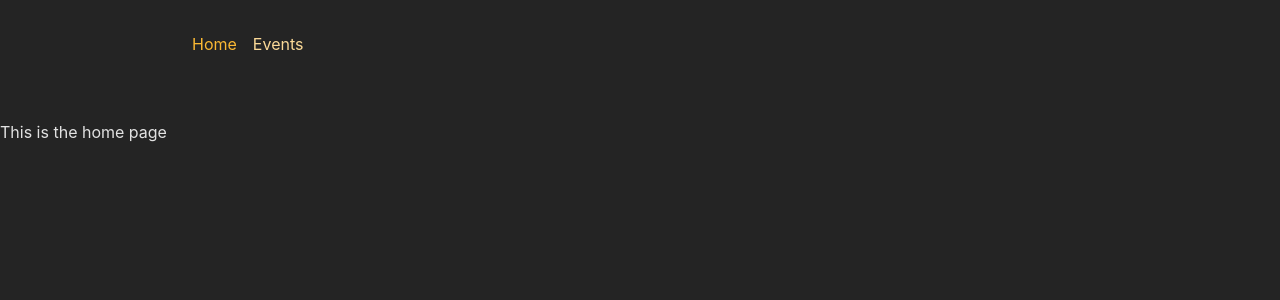
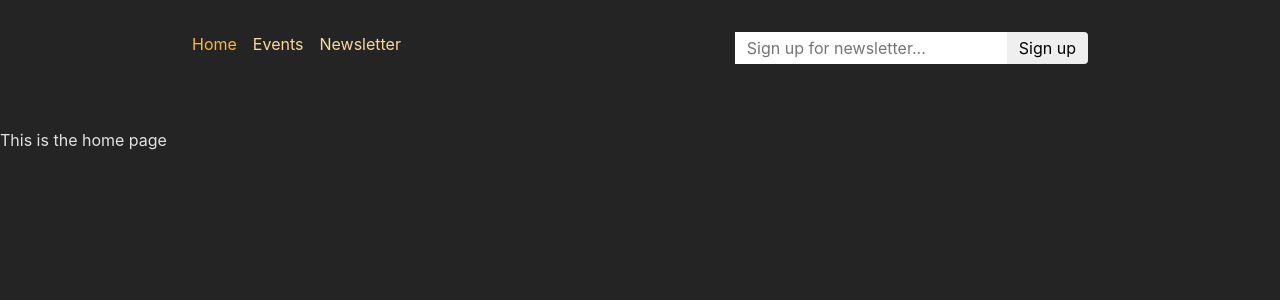
Before and after one commit to mosi14/sampleNewRouting, a React (Create React App) app in the folder frontend/: page / in a window 1280 px wide. Shown: the top 300 px of the page. Built offline with nearby package versions, Linux system fonts and the light colour scheme.

Commit message:
add newsLetterPage

```diff
--- a/frontend/src/App.js
+++ b/frontend/src/App.js
@@ -11,6 +11,7 @@
 import HomePage from './pages/Home';
 import ErrorPage from './pages/Error';
 import EventsRootLayout from './pages/EventRoot';
+import NewsletterPage from './pages/Newsletter';
 
 const router = createBrowserRouter([
   {
@@ -52,6 +53,7 @@
           },
         ],
       },
+      { path: 'newsletter', element: <NewsletterPage /> },
     ],
   },
 ]);
--- a/frontend/src/components/MainNavigation.js
+++ b/frontend/src/components/MainNavigation.js
@@ -1,5 +1,7 @@
+import { NavLink } from 'react-router-dom';
+
 import classes from './MainNavigation.module.css';
-import { NavLink } from 'react-router-dom';
+import NewsletterSignup from './NewsletterSignup';
 
 function MainNavigation() {
   return (
@@ -8,18 +10,18 @@
         <ul className={classes.list}>
           <li>
             <NavLink
-              to=".."
-              relative="route"
+              to="/"
               className={({ isActive }) =>
                 isActive ? classes.active : undefined
               }
+              end
             >
               Home
             </NavLink>
           </li>
           <li>
             <NavLink
-              to="events"
+              to="/events"
               className={({ isActive }) =>
                 isActive ? classes.active : undefined
               }
@@ -27,8 +29,19 @@
               Events
             </NavLink>
           </li>
+          <li>
+            <NavLink
+              to="/newsletter"
+              className={({ isActive }) =>
+                isActive ? classes.active : undefined
+              }
+            >
+              Newsletter
+            </NavLink>
+          </li>
         </ul>
       </nav>
+      <NewsletterSignup />
     </header>
   );
 }
--- /dev/null
+++ b/frontend/src/components/NewsletterSignup.js
@@ -0,0 +1,16 @@
+import classes from './NewsletterSignup.module.css';
+
+function NewsletterSignup() {
+  return (
+    <form method="post" className={classes.newsletter}>
+      <input
+        type="email"
+        placeholder="Sign up for newsletter..."
+        aria-label="Sign up for newsletter"
+      />
+      <button>Sign up</button>
+    </form>
+  );
+}
+
+export default NewsletterSignup;
--- /dev/null
+++ b/frontend/src/components/NewsletterSignup.module.css
@@ -0,0 +1,18 @@
+.newsletter input,
+.newsletter button {
+  font: inherit;
+  padding: 0.25rem 0.75rem;
+  border-radius: 0;
+  border: none;
+}
+
+.newsletter button {
+  border-top-right-radius: 4px;
+  border-bottom-right-radius: 4px;
+  cursor: pointer;
+}
+
+.newsletter button:hover {
+  background-color: var(--color-primary-300);
+  color: var(--color-gray-800);
+}
```
